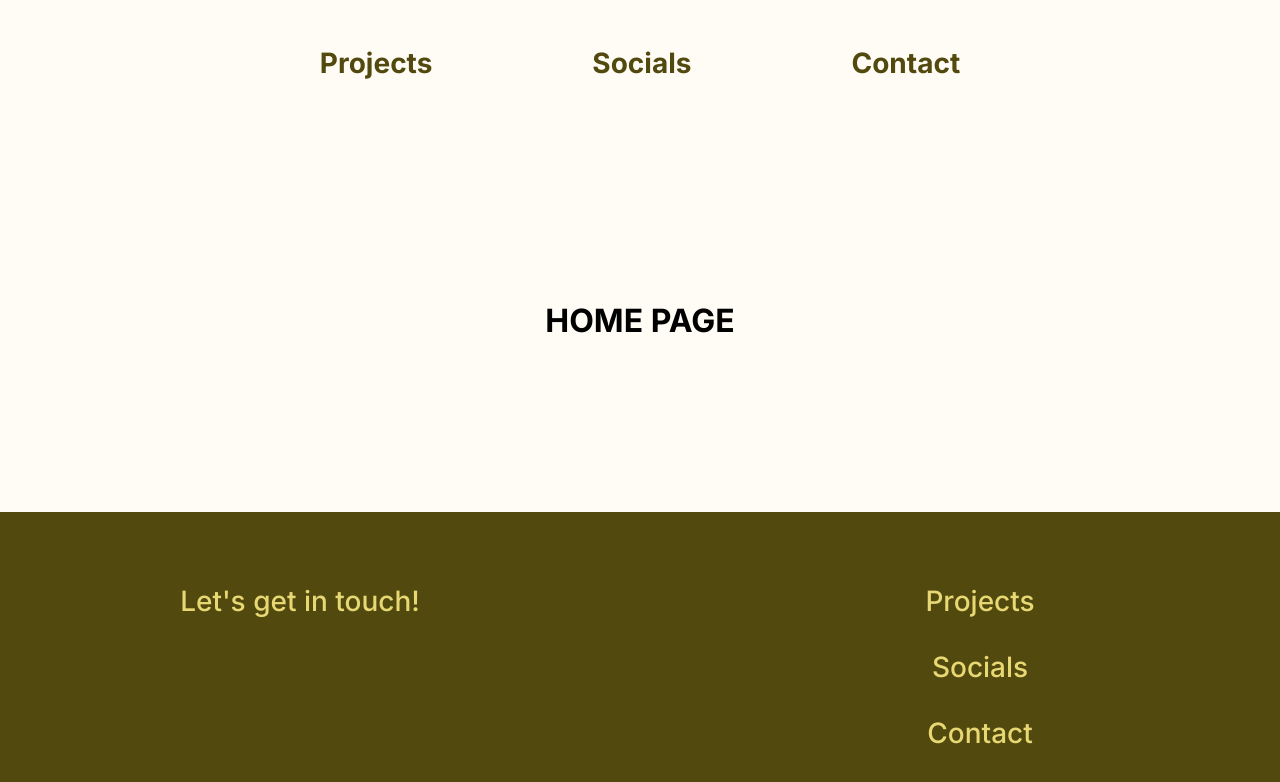
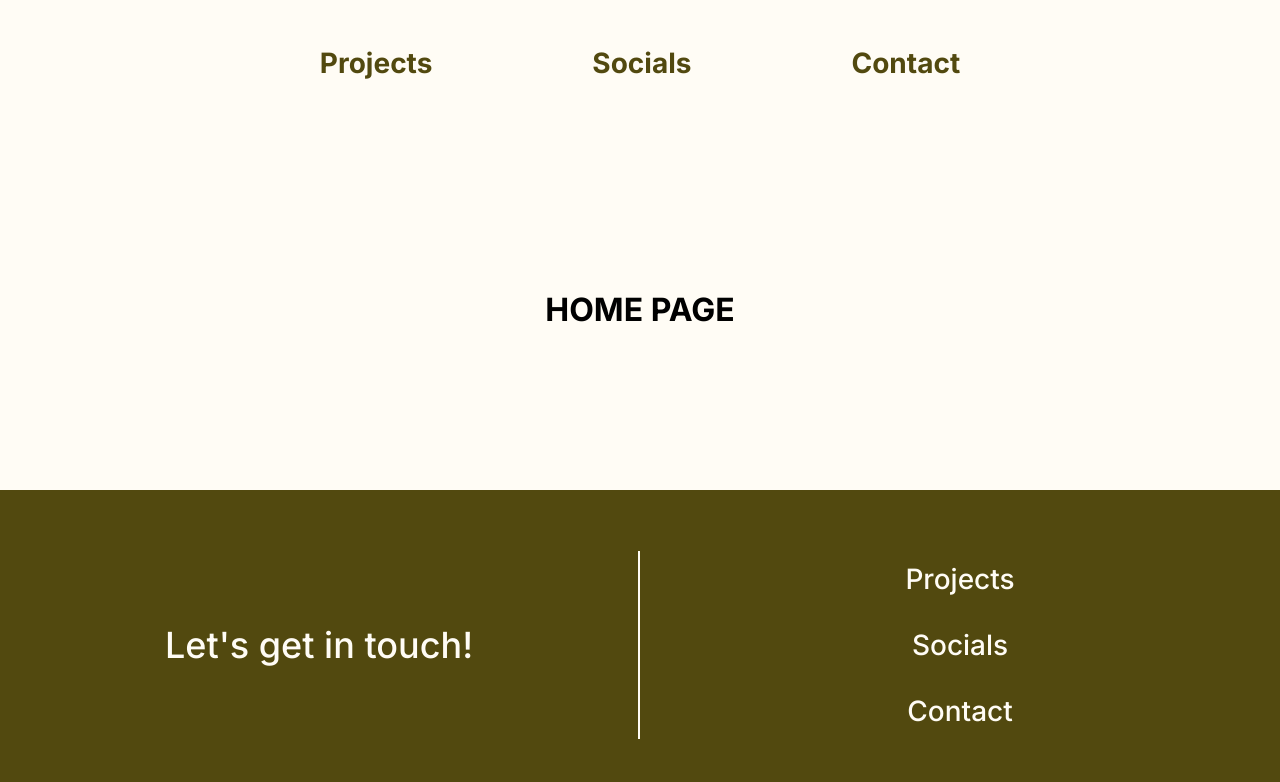
Before and after one commit to ellaroosmarijn/personal-website, a Next.js app: page / in a window 1280 px wide. Shown: the top 782 px of the page. Built offline with nearby package versions, Linux system fonts and the light colour scheme.

Commit message:
style: footer to be one olive 600 bg and off white text

```diff
--- a/src/components/footer/footer.module.css
+++ b/src/components/footer/footer.module.css
@@ -1,25 +1,49 @@
 .footer-container {
-  display: flex;
-  height: var(--size-72);
-}
-
-.cta {
-  width: 50vw;
+  display: grid;
+  grid-template-columns: var(--grid-2);
+  grid-template-rows: 1fr;
+  width: 100vw;
+  align-items: center;
+  background-color: var(--color-olive-600) !important;
+  color: var(--color-bg);
 }
 
 .link-container {
   display: flex;
   flex-direction: column;
-  background-color: var(--color-olive-600);
+  align-items: center;
   padding: var(--size-14) var(--size-5);
-  width: 50vw;
-  align-items: center;
+
+  &.contact {
+    border-right: 2px solid var(--color-bg);
+  }
 }
 
 .link {
   text-decoration: none;
-  color: var(--color-olive-200);
+  color: var(--color-bg);
   font-weight: var(--weight-medium);
   font-size: var(--size-7);
   margin: var(--size-4) 0;
 }
+
+.link:hover {
+  text-decoration: underline;
+}
+
+.link:focus {
+  outline: none !important;
+  border: 3px solid var(--color-yellow-200);
+  box-shadow: 0 0 10px var(--color-yellow-200);
+}
+
+.title {
+  font-size: var(--size-9);
+  margin: var(--size-4) 0;
+}
+
+.subtitle {
+  font-size: var(--size-4);
+  margin: var(--size-3) 0;
+  font-style: italic;
+}
```
